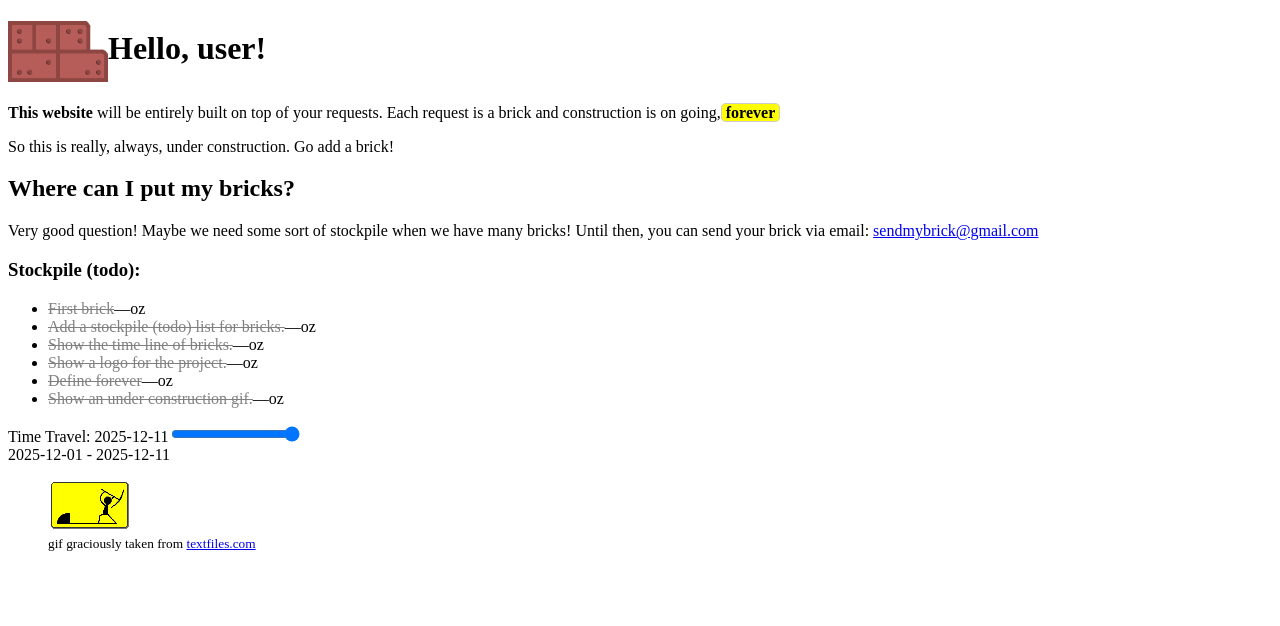
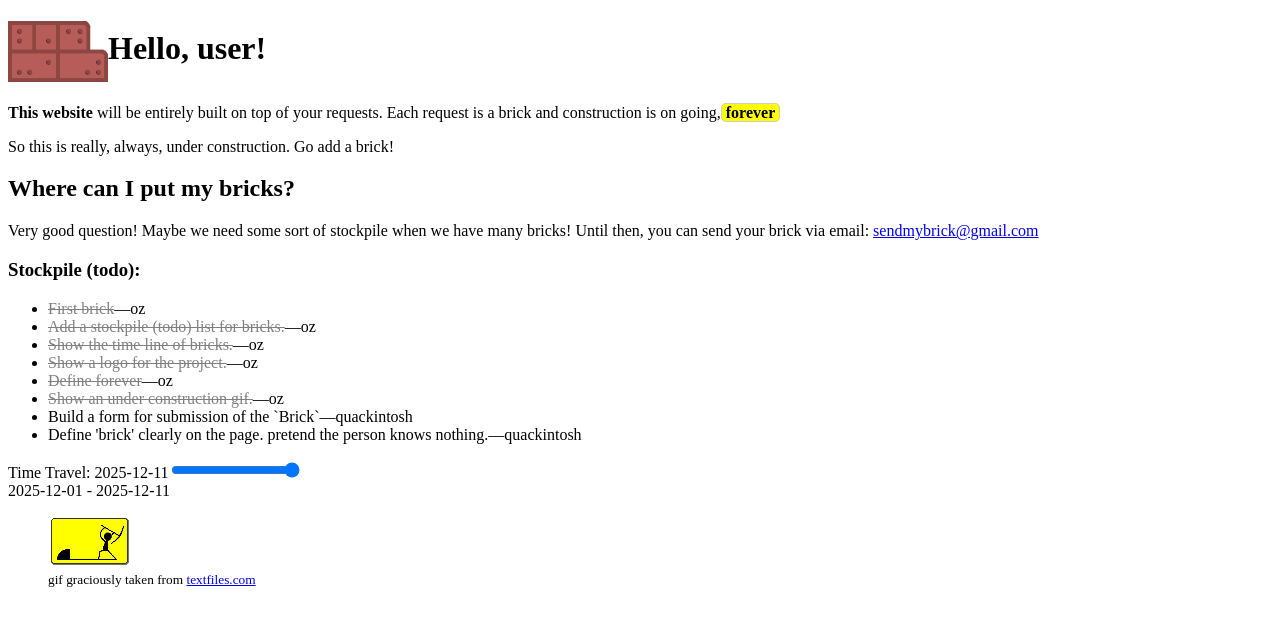
Before and after one commit to ozdevi/user-bricks, a Next.js app: page / in a window 1280 px wide. Shown: the top 626 px of the page. Built offline with nearby package versions, Linux system fonts and the light colour scheme.

Commit message:
Add new bricks

```diff
--- a/src/data/bricks.ts
+++ b/src/data/bricks.ts
@@ -67,5 +67,25 @@ export const bricks: Record<string, Brick> = {
         createdTime: new Date('2025-12-09'),
         finishedTime: new Date('2025-12-10'),
     },
+    buildFormForSubmission: {
+        name: 'buildFormForSubmission',
+        instruction: "Build a form for submission of the `Brick`",
+        isDone: false,
+        order: 7,
+        owner: {
+            name: 'quackintosh',
+        },
+        createdTime: new Date('2025-12-11'),
+    },
+    defineBrick: {
+        name: 'defineBrick',
+        instruction: "Define 'brick' clearly on the page. pretend the person knows nothing.",
+        isDone: false,
+        order: 8,
+        owner: {
+            name: 'quackintosh',
+        },
+        createdTime: new Date('2025-12-11'),
+    },
 
 } as const;
```
